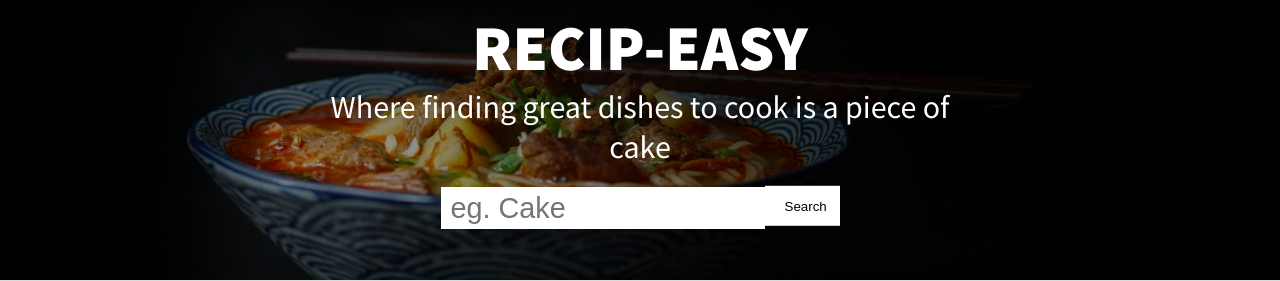
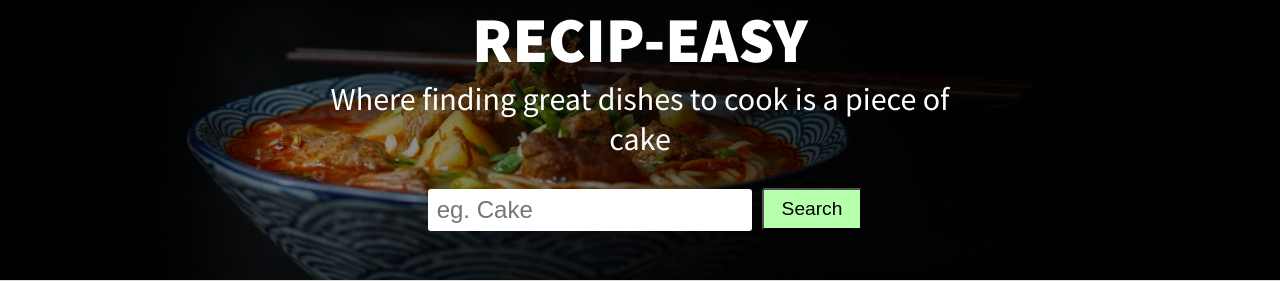
Before and after one commit to jasylwong/recip-easy, a React (Create React App) app: page / in a window 1280 px wide. Shown: the top 281 px of the page. Built offline with nearby package versions, Linux system fonts and the light colour scheme.

Commit message:
button styles

```diff
--- a/package.json
+++ b/package.json
@@ -4,6 +4,7 @@
   "private": true,
   "dependencies": {
     "@material-ui/core": "^4.9.13",
+    "@material-ui/icons": "^4.9.1",
     "@testing-library/jest-dom": "^4.2.4",
     "@testing-library/react": "^9.3.2",
     "@testing-library/user-event": "^7.1.2",
--- a/src/App.css
+++ b/src/App.css
@@ -44,24 +44,25 @@ p {
   width: 50%;
   height: 5vh;
   border: none;
-  font-size: 1.8rem;
-  /* opacity: 60%; */
+  font-size: 1.5rem;
+  border-radius: 3px;
+  margin: 10px;
 }
 
 .search-button {
-  height: 5vh;
-  width: 75px;
-  background: white;
-  border: none;
-  padding: 10px 20px;
-  transform: translateY(-18%);
+  height: 5.3vh;
+  width: 100px;
+  background: rgb(182, 255, 173);
+  transform: translateY(-7%);
+  border-radius: 3px;
+  font-size: 1.2rem;
 }
 
 .recipe-container {
   background: rgb(240, 240, 240);
   width: 30%;
   border: black solid 1px;
-  border-radius: 5px;
+  border-radius: 3px;
   margin: 10px;
   padding: 10px;
 }
--- a/src/App.js
+++ b/src/App.js
@@ -3,6 +3,7 @@ import axios from 'axios'
 import Recipe from './components/Recipe'
 import './App.css';
 import hardCodedRecipes from './data.json' // used to avoid making multiple API calls when styling
+// import SearchIcon from '@material-ui/icons/Search';
 require('dotenv').config()
 
 function App() {
@@ -36,7 +37,7 @@ function App() {
           <br />
           <form onSubmit={handleSubmit}>
             <input value={search} onChange={handleSearch} className="search-bar" placeholder=" eg. Cake"/>
-            <input type="submit" value="Search" className="search-button"/><br />
+            <input type="submit" value="Search" className="search-button" /><br />
           </form>
         </div>
       </div>
```
Also changed, not shown: 1 other file (tests, documents, lock files or other folders).
